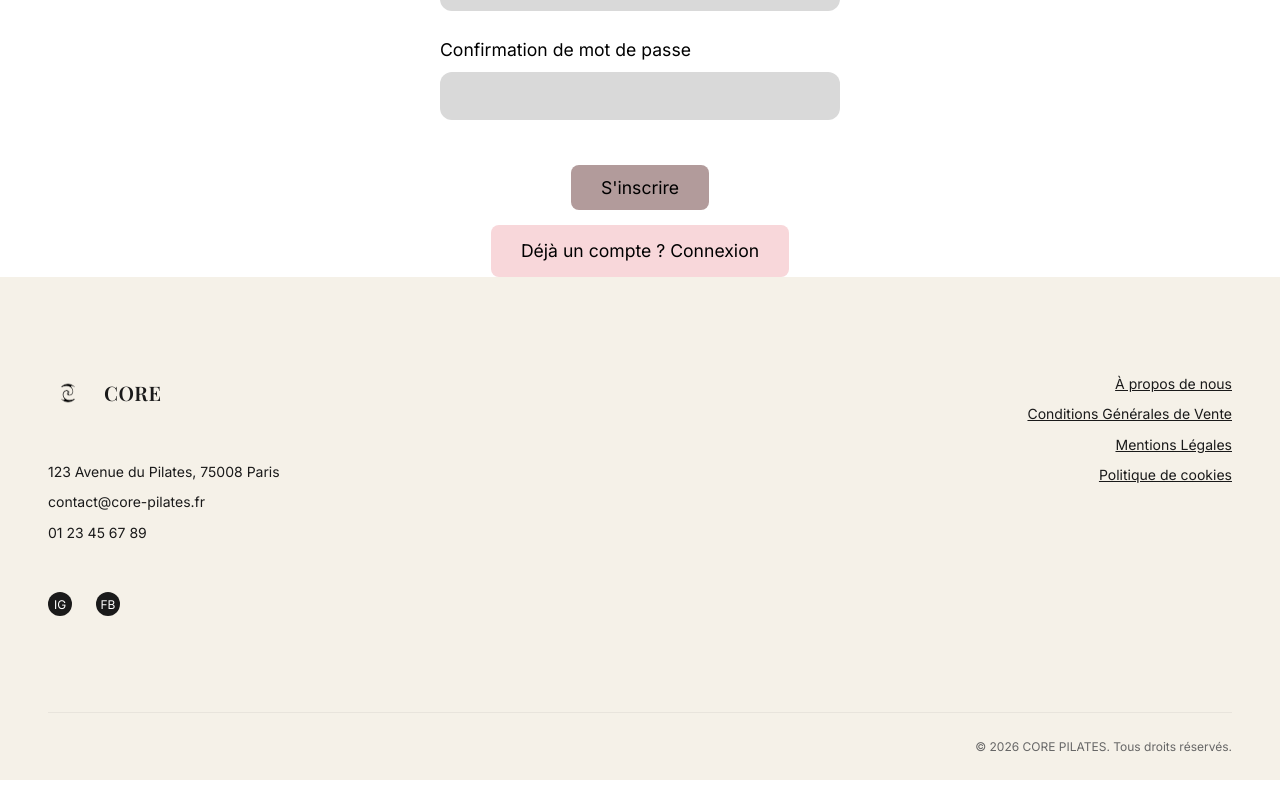
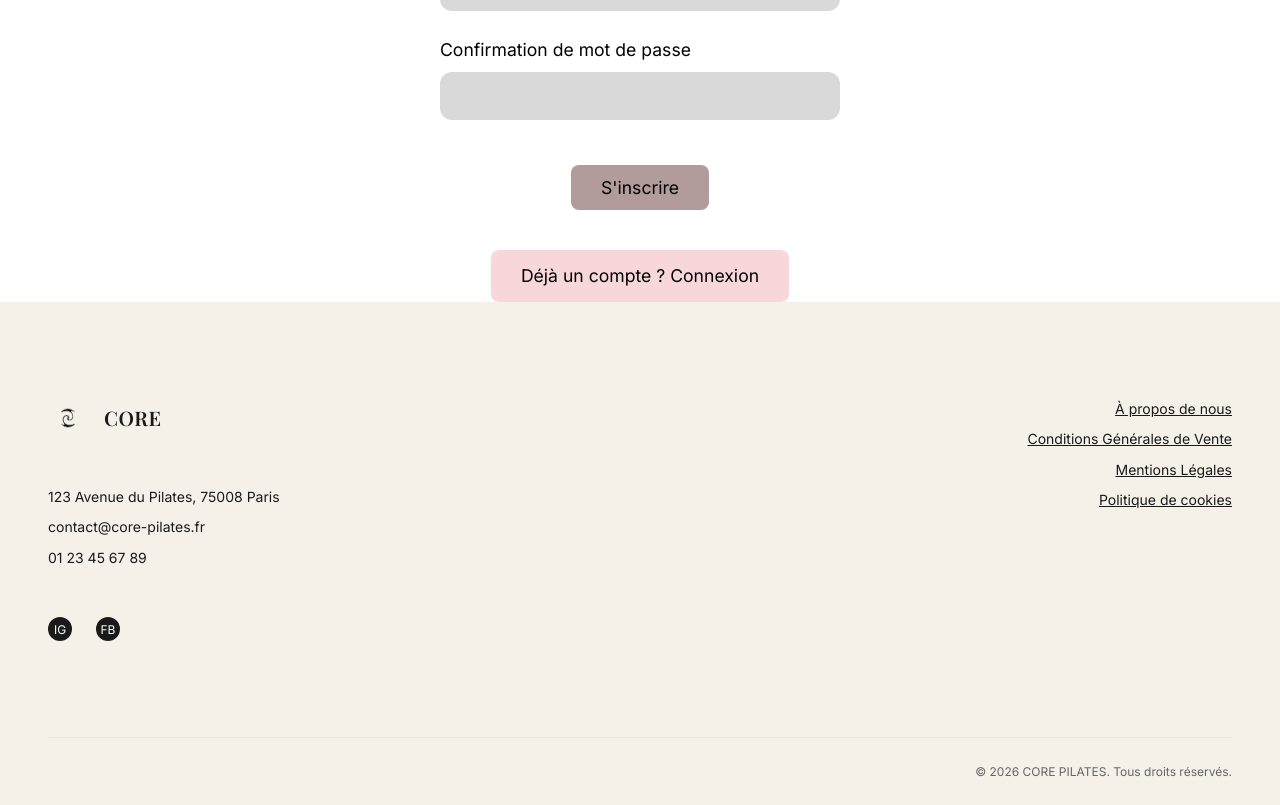
Before and after one commit to ChrisaMendoza/pilates-frontend, a React (Vite) app: page /register in a window 1280 px wide. Shown: the part 993-1798 px from the top of the page. Before the commit the page ends 1773 px from the top, so only its background shows below. Built offline with nearby package versions, Linux system fonts and the light colour scheme; no server answers.

Commit message:
fix: increase spacing on register page

```diff
--- a/src/pages/RegisterPage.module.css
+++ b/src/pages/RegisterPage.module.css
@@ -59,7 +59,7 @@
     display: flex;
     flex-direction: column;
     align-items: center;
-    gap: 15px;
+    gap: 40px;
     margin-top: 20px;
 }
 
```
